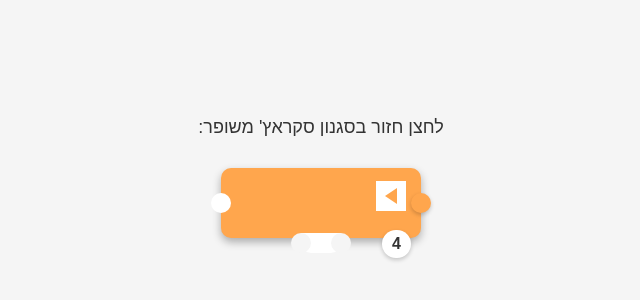
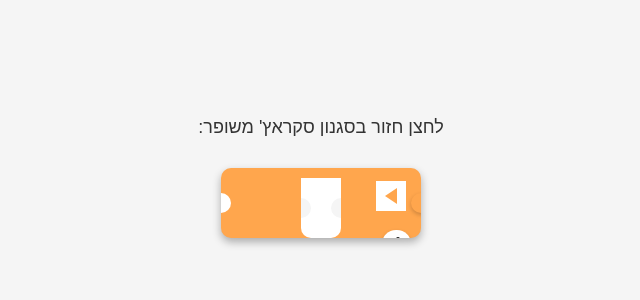
Before and after one commit to codejredu/test, a plain HTML site: page repeat.html in a window 1280 px wide. Shown: the part 248-548 px from the top of the page, without its empty margins (319-959 px from the left). Drawn offline with Linux system fonts and the light colour scheme.

Commit message:
Update repeat.html

```diff
--- a/repeat.html
+++ b/repeat.html
@@ -19,7 +19,7 @@
             width: 200px;
             height: 70px;
             background-color: #FFA64D;
-            border-radius: 10px; /* מעוגל יותר */
+            border-radius: 10px;
             display: flex;
             align-items: center;
             justify-content: center;
@@ -28,7 +28,8 @@
             color: white;
             text-align: center;
             cursor: pointer;
-            box-shadow: 0 4px 8px rgba(0, 0, 0, 0.3); /* צל עמוק יותר */
+            box-shadow: 0 4px 8px rgba(0, 0, 0, 0.3);
+            overflow: hidden; /* כדי להסתיר את חלקי השקע שיוצאים מגבולות הלחצן */
         }
         /* שקע עגול בצד שמאל */
         .back-button::before {
@@ -77,16 +78,17 @@
             border-bottom: 8px solid transparent;
             border-right: 12px solid #FFA64D;
         }
-        /* שקע מרובע בתחתית */
+        /* שקע מרובע בתחתית, שקוע בתוך הלחצן */
         .back-button .bottom-notch {
             position: absolute;
-            bottom: -15px; /* מוריד את השקע למטה יותר */
+            bottom: 0; /* ממוקם בתחתית הלחצן */
             left: 50%;
             transform: translateX(-50%);
-            width: 40px; /* מקטין את רוחב השקע */
-            height: 20px; /* מקטין את גובה השקע */
+            width: 40px;
+            height: 60px; /* גובה פי 3 מהקודם */
             background-color: white;
-            border-radius: 0 0 10px 10px; /* מעגל את הפינות התחתונות */
+            border-radius: 0 0 10px 10px;
+            overflow: hidden; /* כדי להסתיר את חלקי השקע שיוצאים מגבולותיו */
         }
         /* שקע בצד שמאל של השקע התחתון */
         .back-button .bottom-notch::before {
```
